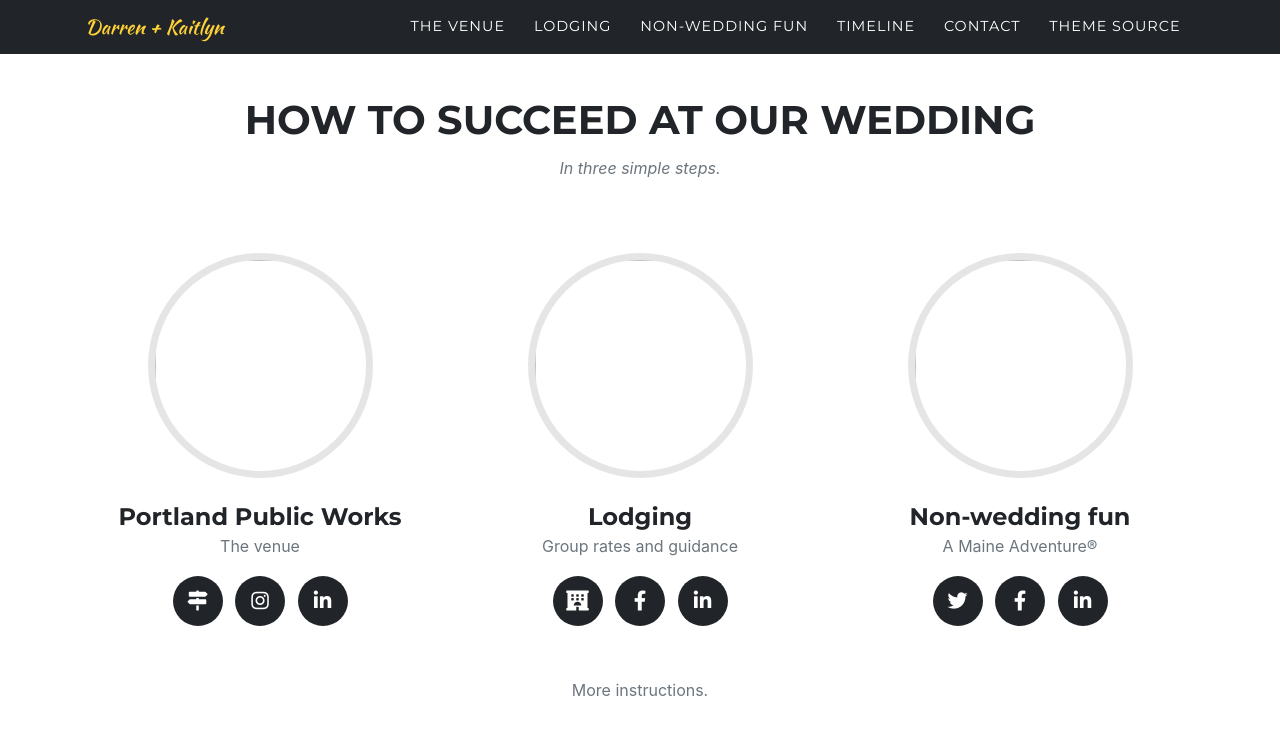
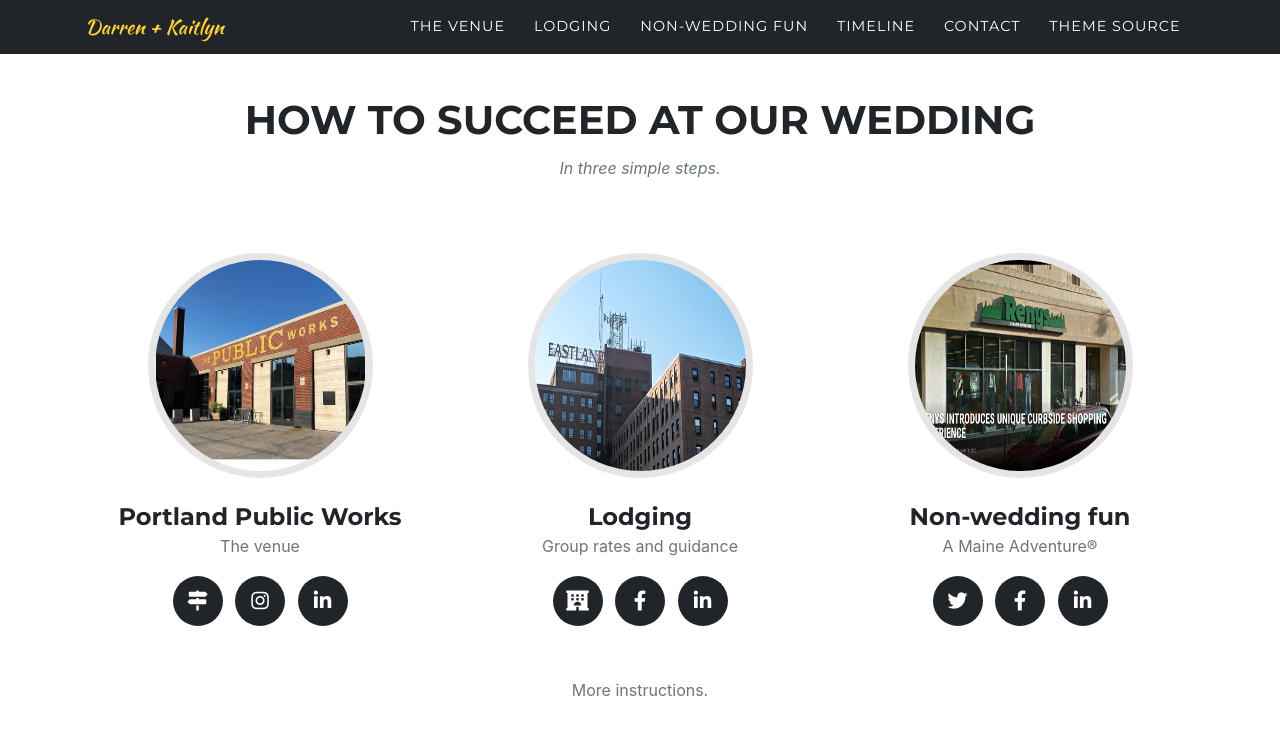
Before and after one commit to darrenfishell/big-party, a Jekyll site: the page built from index.md, in a window 1280 px wide and 900 px high, scrolled down 849 px. Shown: the top 735 px of the window. Built offline with Jekyll 4.4.1, drawn with Linux system fonts in a browser that asks for light colours; some web fonts are replaced.

Commit message:
Correct straggling team reference

```diff
--- a/_includes/how-to-succeed.html
+++ b/_includes/how-to-succeed.html
@@ -11,7 +11,7 @@
   {% for item in site.data.sitetext[site.locale].how-to-succeed.items %}
 	<div class="col-sm-4">
 	  <div class="team-member">
-		<img class="mx-auto rounded-circle" src="{{ person.image }}" alt="">
+		<img class="mx-auto rounded-circle" src="{{ item.image }}" alt="">
 		<h4>{{ item.name }}</h4>
 		<p class="text-muted">{{ item.role }}</p>
 		<ul class="list-inline social-buttons">
```
